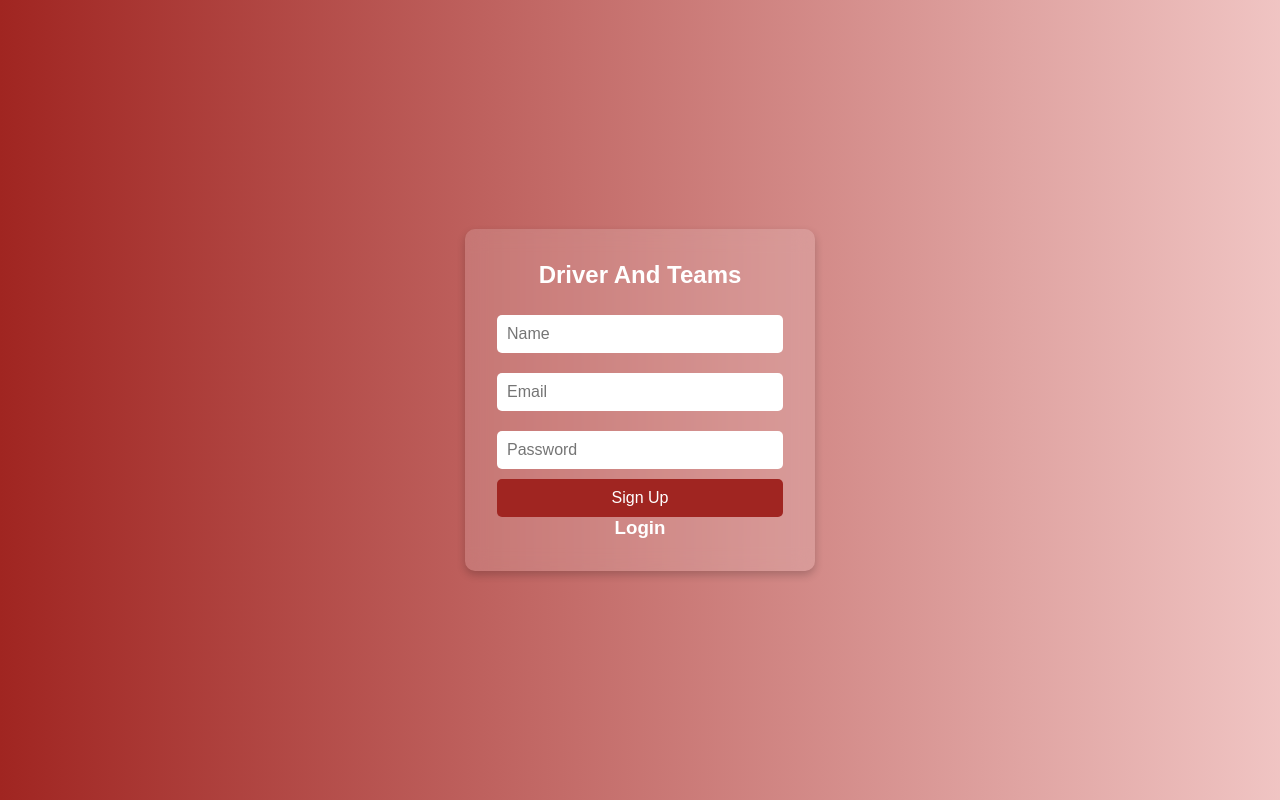
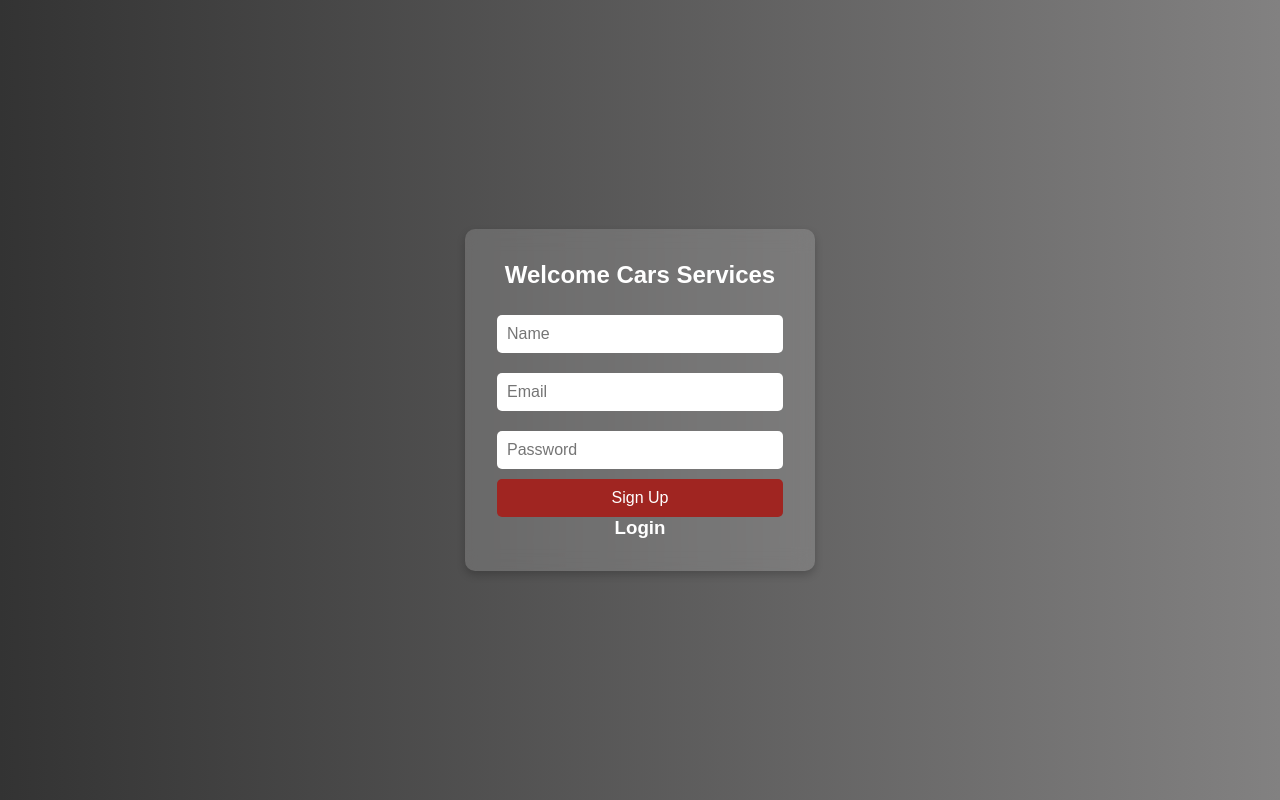
Before and after one commit to tejaswinireddypaladugu/RetakePaulWebAssignment, a Flask app: page /register in a window 1280 px wide. Run offline with Flask 3, Linux system fonts and the light colour scheme.

Commit message:
title_registerpage

```diff
--- a/Templates/register.html
+++ b/Templates/register.html
@@ -6,7 +6,7 @@
 </head>
 <body>
     <div class="loginpage">
-        <h2>Driver And Teams</h2>
+        <h2>Welcome Cars Services</h2>
         <form>
                 <input type="text" id="name" placeholder="Name">
                 <input type="email" id="email" placeholder="Email">
--- a/static/css/login.css
+++ b/static/css/login.css
@@ -11,7 +11,7 @@ body {
     justify-content: center;
     align-items: center;
     height: 100vh;
-    background: linear-gradient(to right, #a02521, #cc38334b);
+    background: linear-gradient(to right, #333333, #828181);
     color: #fff;
 }
 
```
